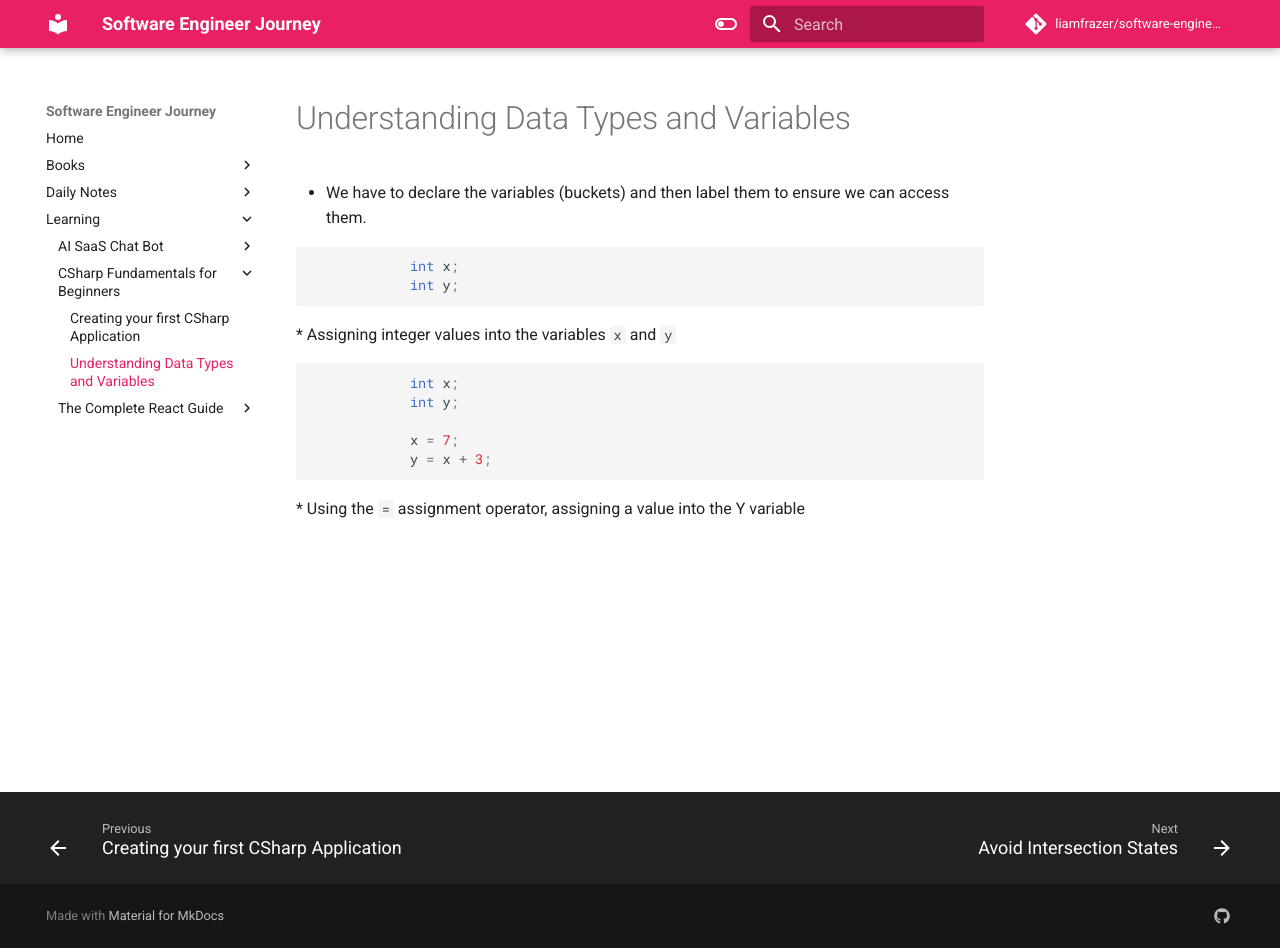
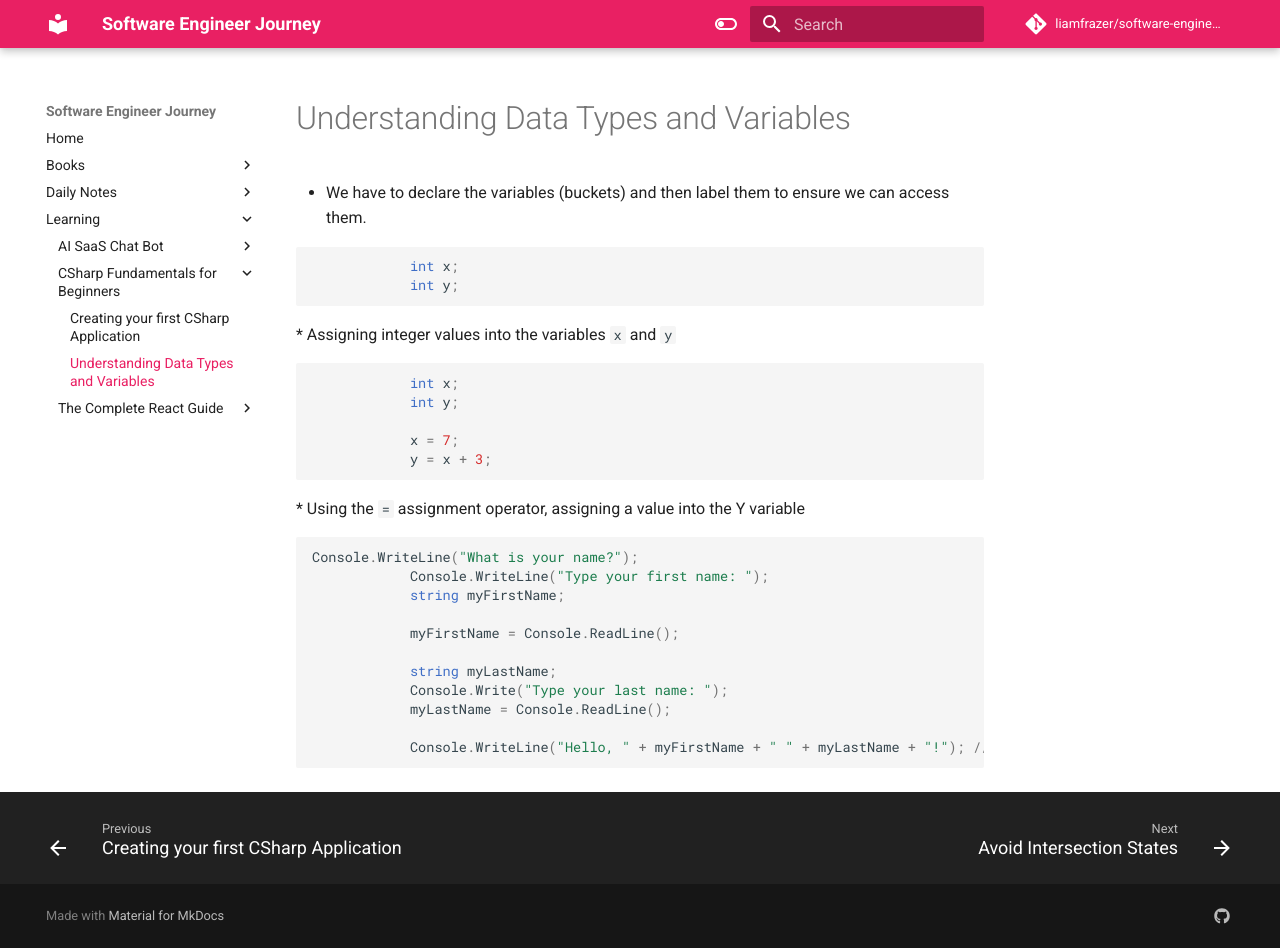
Before and after one commit to liamfrazer/software-engineer-journey, an MkDocs documentation site: the page built from docs/Learning/CSharp Fundamentals for Beginners/Understanding Data Types and Variables.md, in a window 1280 px wide and 948 px high. Built offline with MkDocs 1.6.1 and Material for MkDocs 9.7.7, drawn with Linux system fonts in a browser that asks for light colours; comment, search, counter and statistics services are not loaded.

Commit message:
vault backup: 2024-01-04 20:58:38

````diff
--- a/docs/Learning/CSharp Fundamentals for Beginners/Understanding Data Types and Variables.md
+++ b/docs/Learning/CSharp Fundamentals for Beginners/Understanding Data Types and Variables.md
@@ -20,3 +20,17 @@ tags:
             y = x + 3;
 ```
 * Using the `=` assignment operator, assigning a value into the Y variable
+
+```c#
+Console.WriteLine("What is your name?");
+            Console.WriteLine("Type your first name: ");
+            string myFirstName;
+
+            myFirstName = Console.ReadLine();
+
+            string myLastName;
+            Console.Write("Type your last name: ");
+            myLastName = Console.ReadLine();
+
+            Console.WriteLine("Hello, " + myFirstName + " " + myLastName + "!"); // Hello, firstName secondName!
+```
````
